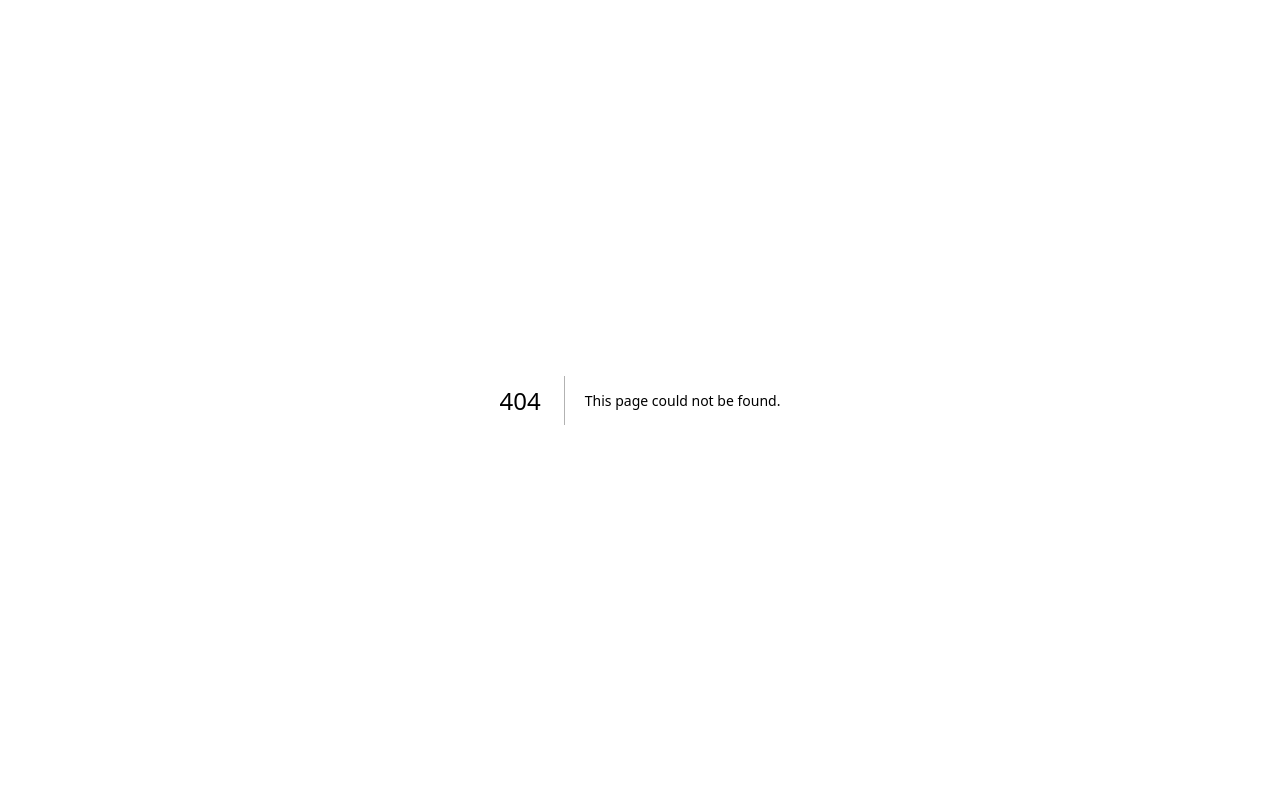
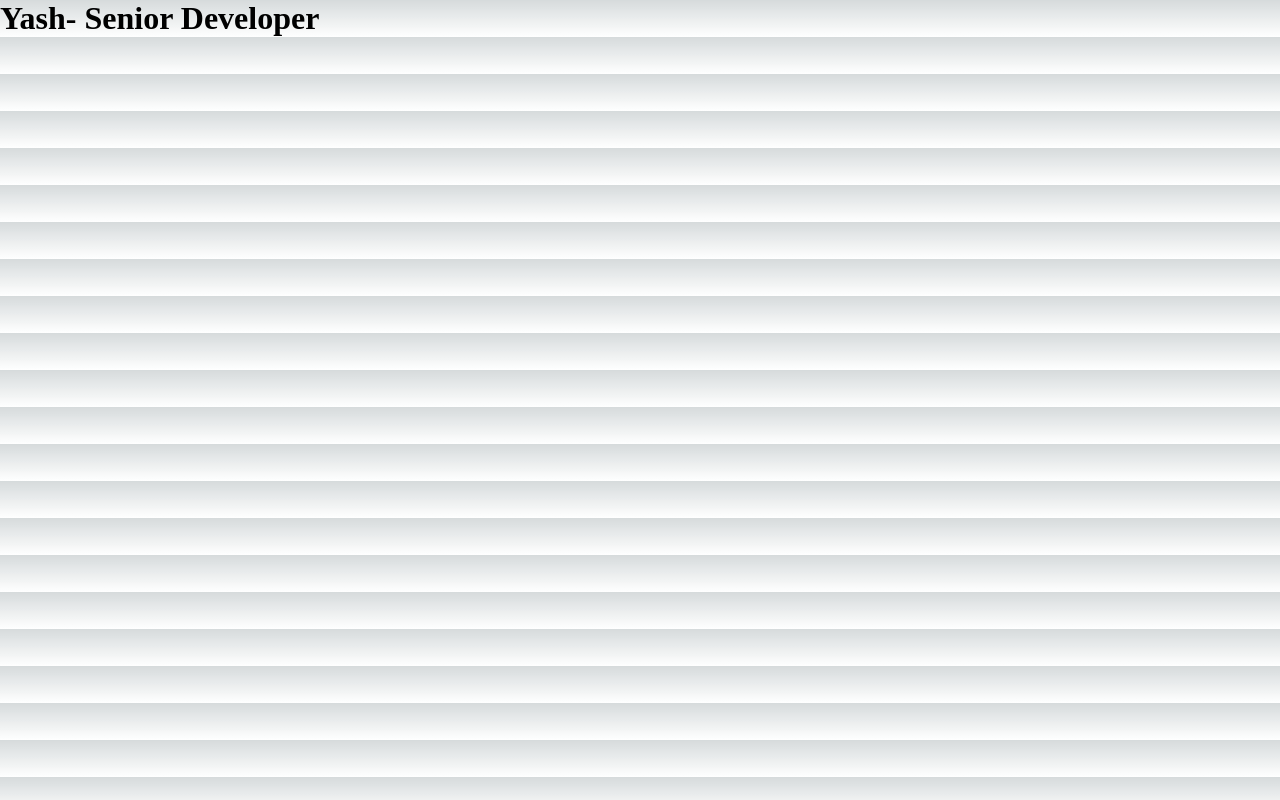
Before and after one commit to jaiswalk008/nextjs-tutorial, a Next.js app: page /aboutus/1 in a window 1280 px wide. Before the commit this address had no page. Built offline with nearby package versions, Linux system fonts and the light colour scheme.

Commit message:
added dynamic routes for deveoper

```diff
--- /dev/null
+++ b/pages/aboutus/[developerId].js
@@ -0,0 +1,26 @@
+
+//localhost:3000/aboutus/1
+
+import { useRouter } from "next/router";
+
+const Developer = () =>{
+    const router = useRouter();
+    const devId = router.query.developerId;
+    const details = [
+
+        { id : 1, name: 'Yash', role: 'Senior Developer'},
+
+        { id : 2, name: 'Vaibhav', role: 'Backend Developer'},
+
+        { id : 3, name: 'Suresh', role: 'Frontend Developer'}
+
+        ]
+    const dev = details.filter((dev) => +devId===dev.id)[0];
+    // console.log(dev)
+    return (
+        dev? <h1>{dev.name}- {dev.role}</h1>:
+        <h1>Developer doesn't exist</h1>
+
+    )
+}
+export default Developer;
```
Also changed, not shown: pages/aboutus/developer.js (deleted, +0 -9 lines).
